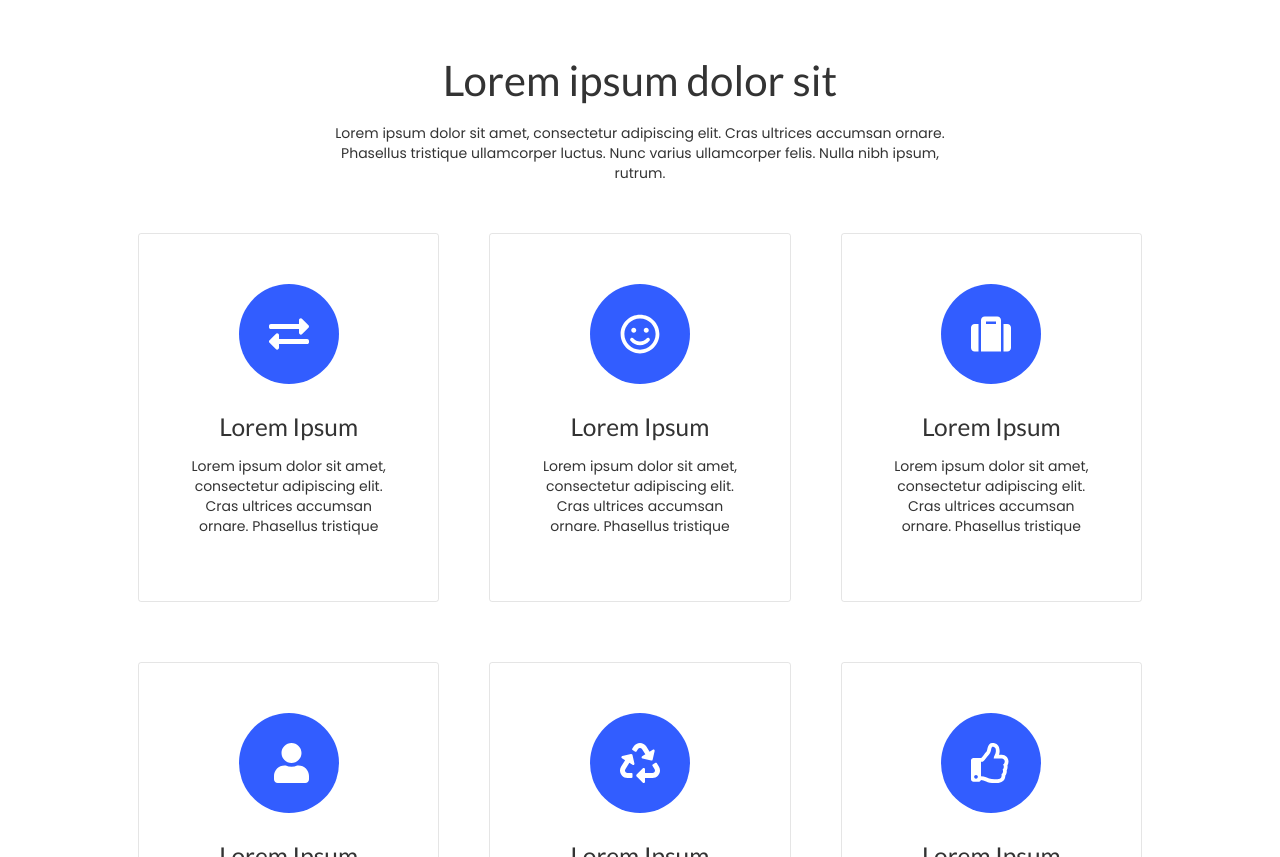
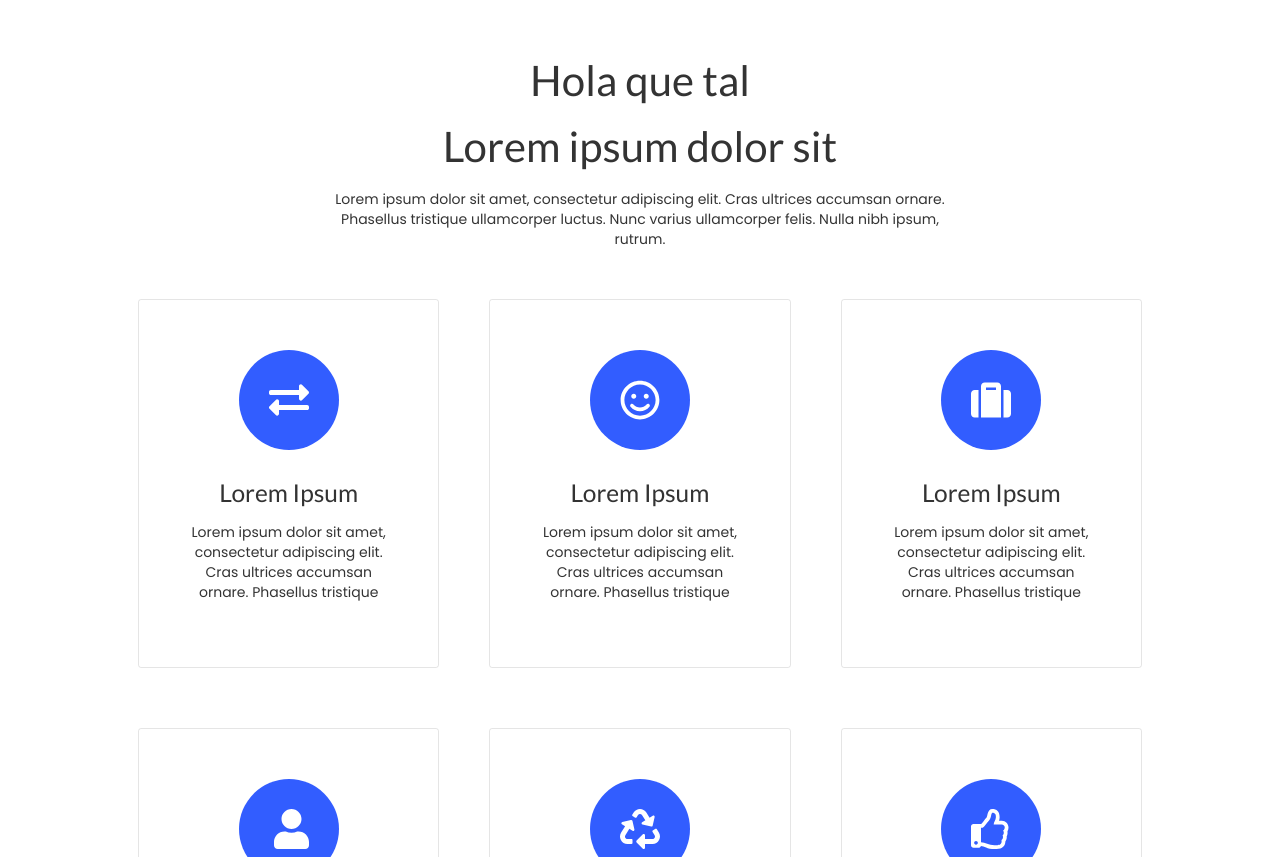
Before and after one commit to shevia87/taller-git-landing, a plain HTML site: page index.html in a window 1280 px wide. Shown: the part 1255-2112 px from the top of the page. Drawn offline with nearby package versions, Linux system fonts and the light colour scheme; a script that the page names is missing.

Commit message:
check the repository

```diff
--- a/index.html
+++ b/index.html
@@ -65,6 +65,7 @@
 
   <!-- Features -->
   <section class="container-fluid features">
+    <h1>Hola que tal </h1>
     <h2>Lorem ipsum dolor sit</h2>
     <p>Lorem ipsum dolor sit amet, consectetur adipiscing elit. Cras ultrices accumsan ornare. Phasellus tristique ullamcorper luctus. Nunc varius ullamcorper felis. Nulla nibh ipsum, rutrum.</p>
     <div class="row">
```
